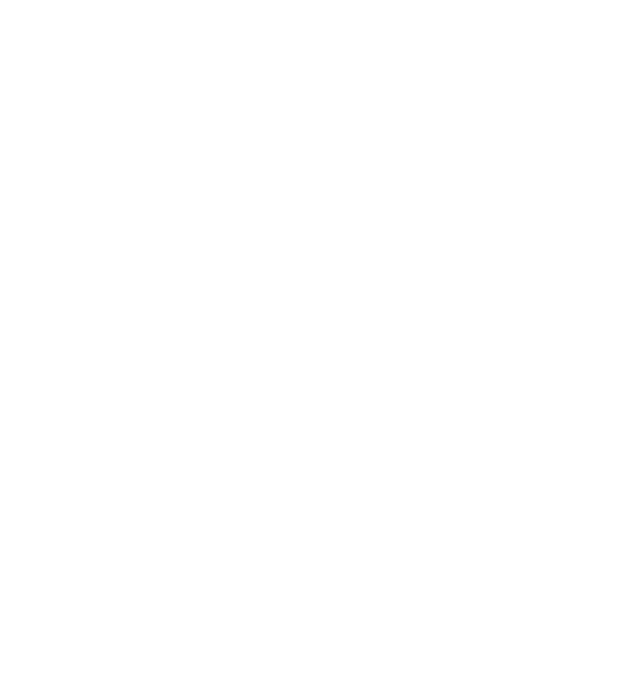
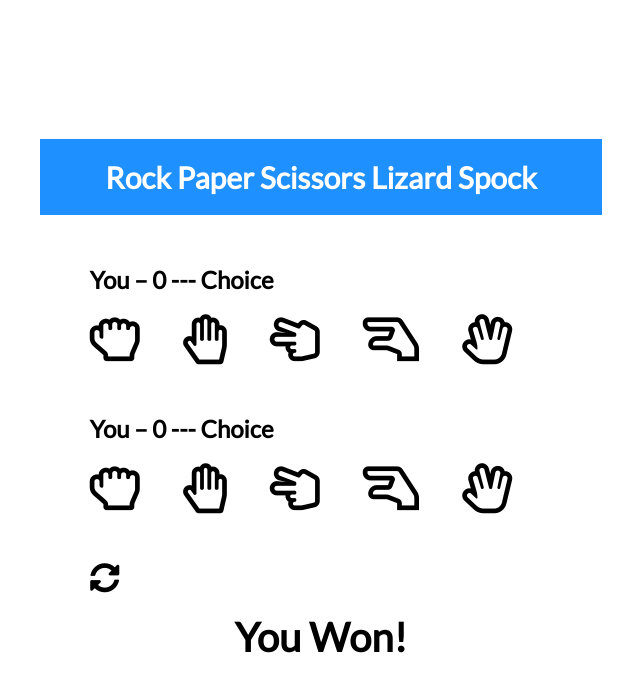
Before and after one commit to fifthnode/13-spock-rock-game, a plain HTML site: page index.html in a window 1280 px wide. Shown: the whole page, without its empty margins (319-959 px from the left). Drawn offline with Linux system fonts and the light colour scheme.

Commit message:
Build game HTML structure

```diff
--- a/index.html
+++ b/index.html
@@ -15,6 +15,36 @@
     <link rel="stylesheet" href="style.css">
 </head>
 <body>
+    <div class="game-container">
+        <!-- Header -->
+        <div class="header">
+            <h1>Rock Paper Scissors Lizard Spock</h1>
+        </div>
+        <!-- Player container -->
+        <div class="player-container" id="player">
+            <h2>You – <span id="playerScore">0</span><span class="choice" id="playerChoice"> --- Choice</span></h2>
+            <i class="far fa-hand-rock" title="Rock" id="playerRock"></i>
+            <i class="far fa-hand-paper" title="Paper" id="playerPaper"></i>
+            <i class="far fa-hand-scissors" title="Scissors" id="playerScissors"></i>
+            <i class="far fa-hand-lizard" title="Lizard" id="playerLizard"></i>
+            <i class="far fa-hand-spock" title="Spock" id="playerSpock"></i>
+        </div>
+        <!-- Computer container -->
+        <div class="player-container" id="computer">
+            <h2>You – <span id="computerScore">0</span><span class="choice" id="computerChoice"> --- Choice</span></h2>
+            <i class="far fa-hand-rock" title="Rock" id="computerRock"></i>
+            <i class="far fa-hand-paper" title="Paper" id="computerPaper"></i>
+            <i class="far fa-hand-scissors" title="Scissors" id="computerScissors"></i>
+            <i class="far fa-hand-lizard" title="Lizard" id="computerLizard"></i>
+            <i class="far fa-hand-spock" title="Spock" id="computerSpock"></i>
+        </div>
+        <!-- Reset icon -->
+        <i class="fas fa-sync-alt reset-icon" title="Reset"></i>
+        <!-- Results text -->
+        <div class="result-container">
+            <h3 class="result-text" id="resultText">You Won!</h3>
+        </div>
+    </div>
     <!-- Script -->
     <script src="script.js"></script>
 </body>
```
